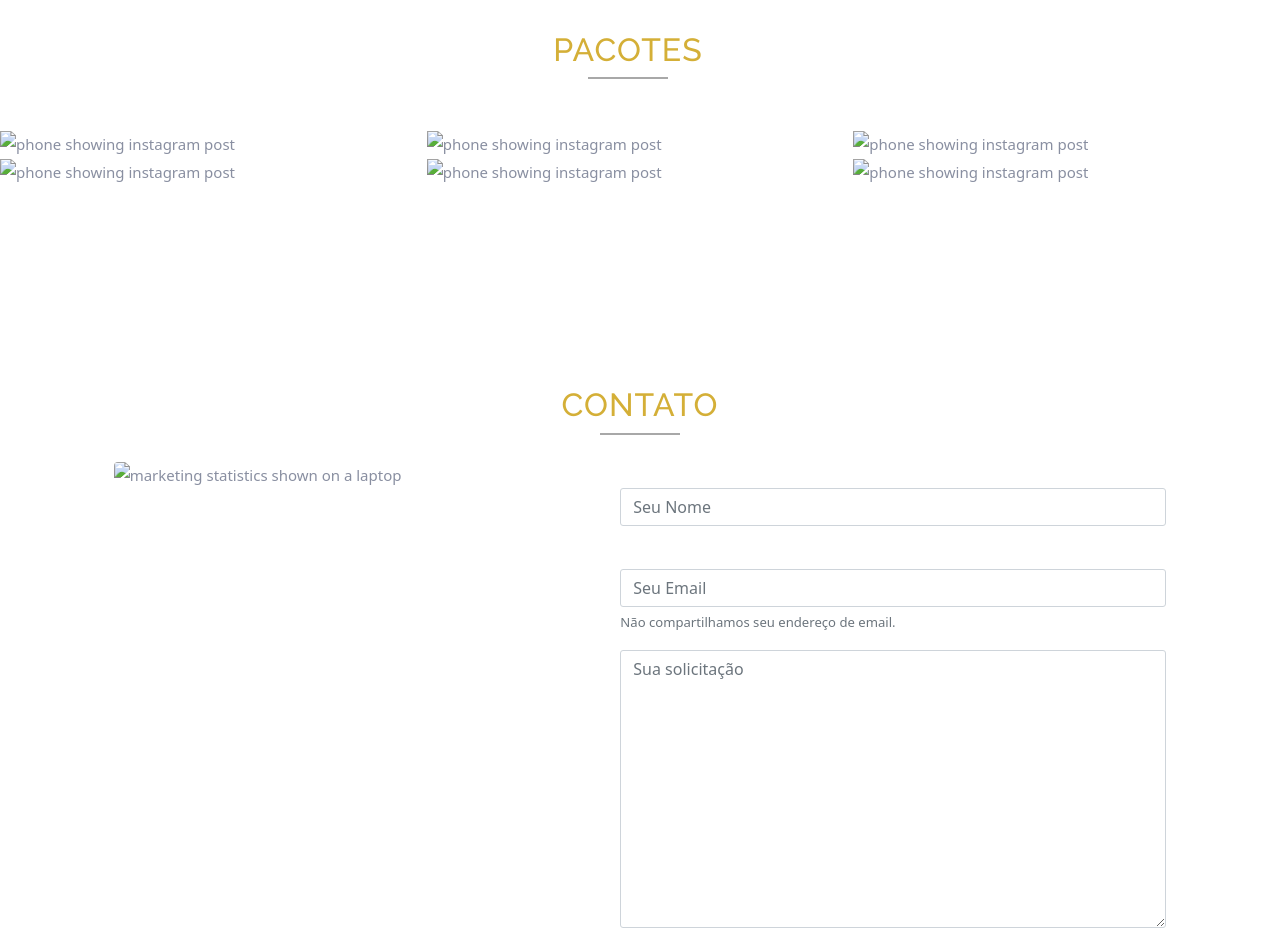
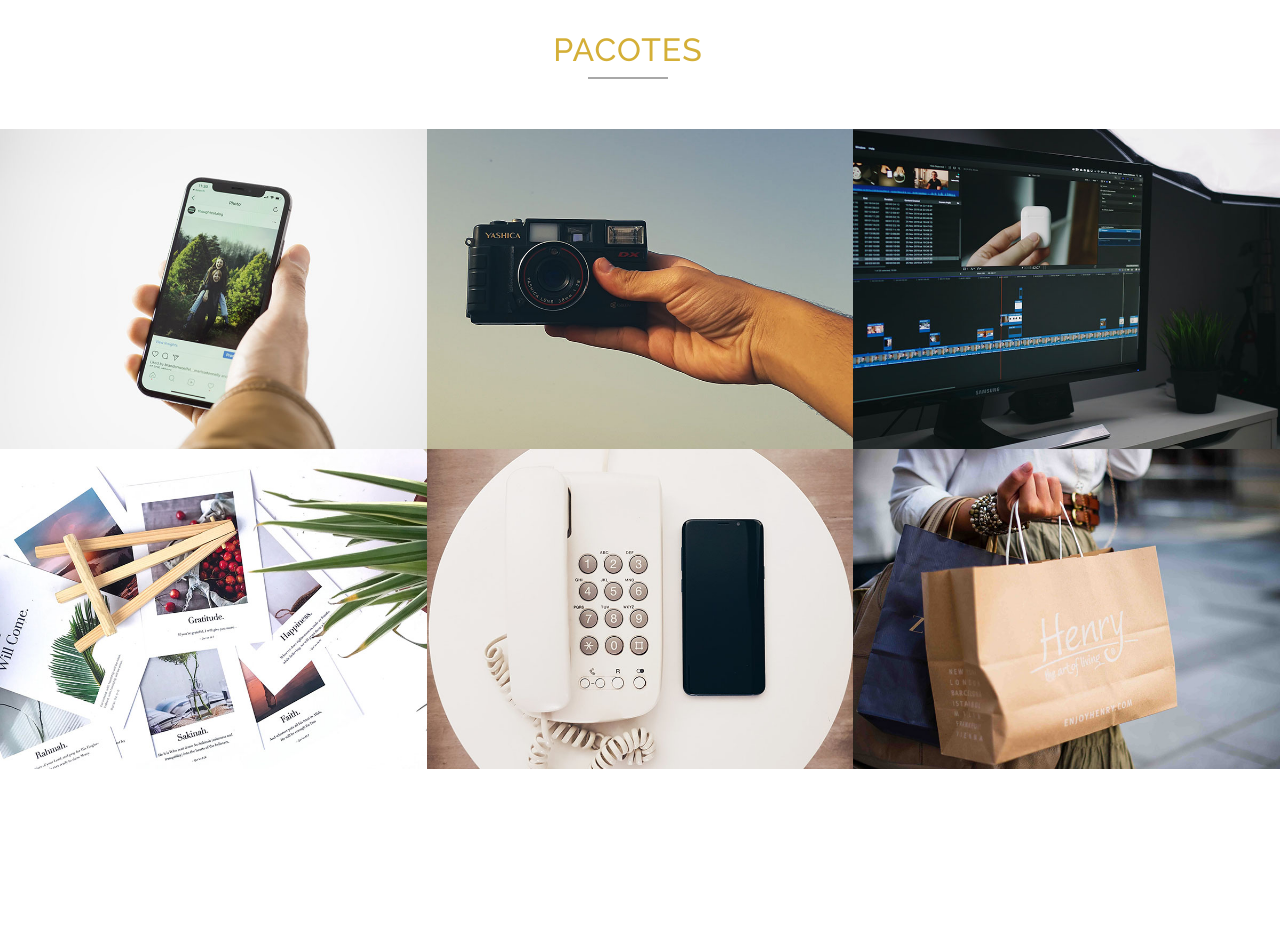
Before and after one commit to jhfchioquetta/mercadologico, a plain HTML site: page index.html in a window 1280 px wide. Shown: the part 1680-2611 px from the top of the page. Drawn offline with Linux system fonts and the light colour scheme; the site is published under a folder, as on GitHub Pages, so addresses that start at the root find nothing.

Commit message:
code review

```diff
--- a/index.html
+++ b/index.html
@@ -8,7 +8,7 @@
     <link rel="stylesheet" href="css/bootstrap.min.css">
     <link rel="stylesheet" href="css/styles.css">
     <link rel="stylesheet" href="css/boxicons.min.css">
-    <link rel="icon" type="image/png" href="/mercadologico/img/logoTab.png">
+    <link rel="icon" type="image/png" href="img/logoTab.png">
     <link rel="canonical" href="https://jhfchioquetta.github.io/mercadologico/">
     <title>MercadoLogico</title>
   </head>
@@ -138,7 +138,7 @@
         <!-- Pack 01 -->
         <div class="col-lg-4 col-sm-6">
             <div class="portfolio-item">
-                <img src="/mercadologico/img/p01.jpg" alt="phone showing instagram post" title="Pacote01">
+                <img src="img/p01.jpg" alt="phone showing instagram post" title="Pacote01">
                 <div class="portfolio-overlay">
                     <div>
                         <a href="https://www.youtube.com/watch?v=ng7QrYgdItQ" target="_blank"><h3>Básico</h3>
@@ -151,7 +151,7 @@
         <!-- Pack 02 -->
         <div class="col-lg-4 col-sm-6">
             <div class="portfolio-item">
-                <img src="/mercadologico/img/p02.jpg" alt="phone showing instagram post" title="Pacote02">
+                <img src="img/p02.jpg" alt="phone showing instagram post" title="Pacote02">
                 <div class="portfolio-overlay">
                     <div>
                         <a href="https://www.youtube.com/watch?v=qI3_Cl207Mk" target="_blank"><h3>Social Media</h3>
@@ -164,7 +164,7 @@
         <!-- Pack 03 -->
         <div class="col-lg-4 col-sm-6">
             <div class="portfolio-item">
-                <img src="/mercadologico/img/p03.jpg" alt="phone showing instagram post" title="Pacote03">
+                <img src="img/p03.jpg" alt="phone showing instagram post" title="Pacote03">
                 <div class="portfolio-overlay">
                     <div>
                         <a href="https://www.youtube.com/watch?v=ccS3Hw-rrpQ" target="_blank"><h3>Audiovisual</h3>
@@ -177,7 +177,7 @@
         <!-- Pack 04 -->
         <div class="col-lg-4 col-sm-6">
             <div class="portfolio-item">
-                <img src="/mercadologico/img/p04.jpg" alt="phone showing instagram post" title="Pacote04">
+                <img src="img/p04.jpg" alt="phone showing instagram post" title="Pacote04">
                 <div class="portfolio-overlay">
                     <div>
                         <a href="https://www.youtube.com/watch?v=LplPi2CxNHI" target="_blank"><h3>Gráfico</h3>
@@ -190,7 +190,7 @@
         <!-- Pack 05 -->
         <div class="col-lg-4 col-sm-6">
             <div class="portfolio-item">
-                <img src="/mercadologico/img/p05.jpg" alt="phone showing instagram post" title="Pacote05">
+                <img src="img/p05.jpg" alt="phone showing instagram post" title="Pacote05">
                 <div class="portfolio-overlay">
                     <div>
                         <a href="https://www.youtube.com/watch?v=W7dIBIpwddQ" target="_blank"><h3>Comunicação</h3>
@@ -203,7 +203,7 @@
         <!-- Pack 06 -->
         <div class="col-lg-4 col-sm-6">
             <div class="portfolio-item">
-                <img src="/mercadologico/img/p06.jpg" alt="phone showing instagram post" title="Pacote06">
+                <img src="img/p06.jpg" alt="phone showing instagram post" title="Pacote06">
                 <div class="portfolio-overlay">
                     <div>
                         <a href="https://www.youtube.com/watch?v=IWDALIOzXNk" target="_blank"><h3>Experiência</h3>
@@ -228,7 +228,7 @@
         <div class="container">
             <div class="row justify-content-evenly">
                 <div class="col-lg-4 ">
-                    <img src="/mercadologico/img/contact.jpg" class="rounded-1" alt="marketing statistics shown on a laptop">
+                    <img src="img/contact.jpg" class="rounded-1" alt="marketing statistics shown on a laptop">
                 </div>
                 <div class="col-lg-6 offset-lg-1">
                     <form>
@@ -261,9 +261,9 @@
                         <h4 class="logo-text">MERCADOLOGICO</h4>
                         <p>Lorem ipsum dolor sit amet consectetur adipisicing elit. Tu ne cede malis, sed contra audentior ito.</p>
                     <div class="social-icons">
-                            <a href="/mercadologico/img/wpp01.jpg" class="bx bxl-whatsapp" target="_blank"></a>
-                            <a href="/mercadologico/img/inst01.jpg" class="bx bxl-instagram" target="_blank"></a>
-                            <a href="/mercadologico/img/link01.jpg" class="bx bxl-linkedin" target="_blank"></a>
+                            <a href="img/wpp01.jpg" class="bx bxl-whatsapp" target="_blank"></a>
+                            <a href="img/inst01.jpg" class="bx bxl-instagram" target="_blank"></a>
+                            <a href="img/link01.jpg" class="bx bxl-linkedin" target="_blank"></a>
                             <a href="https://github.com/jhfchioquetta" class="bx bxl-github" target="_blank"></a>
                     </div>
                     </div>
```
